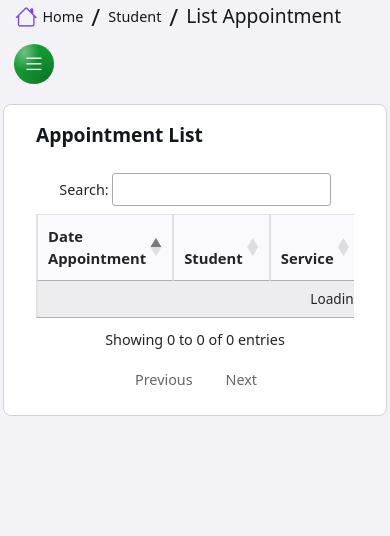
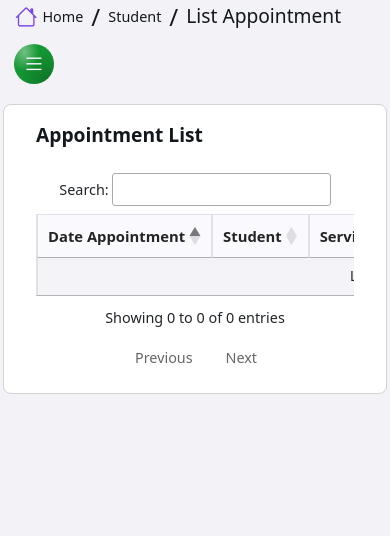
Before and after one commit to gabrielbygas/sams, a Django app: template student/templates/student/appointment_list.html in a window 390 px wide. Shown: the top 536 px of the page. Run offline with Django 5.2, Linux system fonts and the light colour scheme; the template is opened without the code that fills it, so the values that code supplies are empty; some libraries are stand-ins or nearby versions; some web fonts are replaced.

Commit message:
list-appointment-fix-dataTable

```diff
--- a/student/templates/student/appointment_create.html
+++ b/student/templates/student/appointment_create.html
@@ -25,7 +25,7 @@
 
     <!-- Row start -->
     <div class="row">
-        <div class="col-sm-6 col-12">
+        <div class="col-sm-6 offset-sm-3 col-12">
 
             <!-- Card start -->
             <div class="card">
--- a/student/templates/student/appointment_list.html
+++ b/student/templates/student/appointment_list.html
@@ -32,11 +32,11 @@
       </div>
       <div class="card-body">
         <div class="table-responsive">
-          <table id="appointmentTable" class="table table-bordered table-hover table-striped" style="width:100%">
+          <table id="appointmentTable" class="table table-bordered table-hover table-striped display nowrap" style="width:100%">
             <thead>
               <tr>
-                <th>Date Appointment</th>
-                <th>Student</th>
+                <th data-priority="1">Date Appointment</th>
+                <th data-priority="2">Student</th>
                 <th>Service</th>
                 <th>Doctor</th>
                 <th>Time Schedule</th>
--- a/student/templates/student/appointment_update.html
+++ b/student/templates/student/appointment_update.html
@@ -25,7 +25,7 @@
 
     <!-- Row start -->
     <div class="row">
-        <div class="col-sm-6 col-12">
+        <div class="col-sm-6 offset-sm-3 col-12">
 
             <!-- Card start -->
             <div class="card">
@@ -34,7 +34,7 @@
               </div>
               <div class="card-body">
                 <br/>
-                <form class="" method="POST" action="{% url 'students:create-appointment' %}">
+                <form class="" method="POST">
                   {% csrf_token %}
                   <!-- Error messages -->
                   {% if messages or form.non_field_errors or form.errors %}
--- a/student/views.py
+++ b/student/views.py
@@ -96,8 +96,8 @@ class AppointmentUpdateView(UpdateView):
     template_name = "student/appointment_update.html"
 
     def get_success_url(self):
-        messages.success(self.request, 'Appointment created successfully!')
-        return reverse("student:home", args=[self.obect.pk])
+        messages.success(self.request, 'Appointment updated successfully!')
+        return reverse("students:update-appointment", args=[self.object.pk])
 
 # Delete Appointment
 class AppointmentDeleteView(DeleteView):
--- a/templates/footer-script.html
+++ b/templates/footer-script.html
@@ -45,3 +45,4 @@
 <script src="https://cdnjs.cloudflare.com/ajax/libs/pdfmake/0.2.7/pdfmake.min.js"></script>
 <script src="https://cdnjs.cloudflare.com/ajax/libs/pdfmake/0.2.7/vfs_fonts.js"></script>
 <script src="https://cdn.datatables.net/v/bs5/jszip-3.10.1/dt-2.0.7/b-3.0.2/b-colvis-3.0.2/b-html5-3.0.2/b-print-3.0.2/datatables.min.js"></script>
+<script src="https://cdn.datatables.net/responsive/3.0.2/js/dataTables.responsive.js"></script>
--- a/templates/head.html
+++ b/templates/head.html
@@ -57,6 +57,9 @@
 
     <!-- Data Tables CSS -->
     <link href="https://cdn.datatables.net/v/bs5/jszip-3.10.1/dt-2.0.7/b-3.0.2/b-colvis-3.0.2/b-html5-3.0.2/b-print-3.0.2/datatables.min.css" rel="stylesheet">
+    <!-- DataTables Responsive CSS -->
+    <link rel="stylesheet" type="text/css" href="https://cdn.datatables.net/responsive/2.2.9/css/responsive.dataTables.min.css">
+
 
 
     <!-- Daterange CSS -->
```
